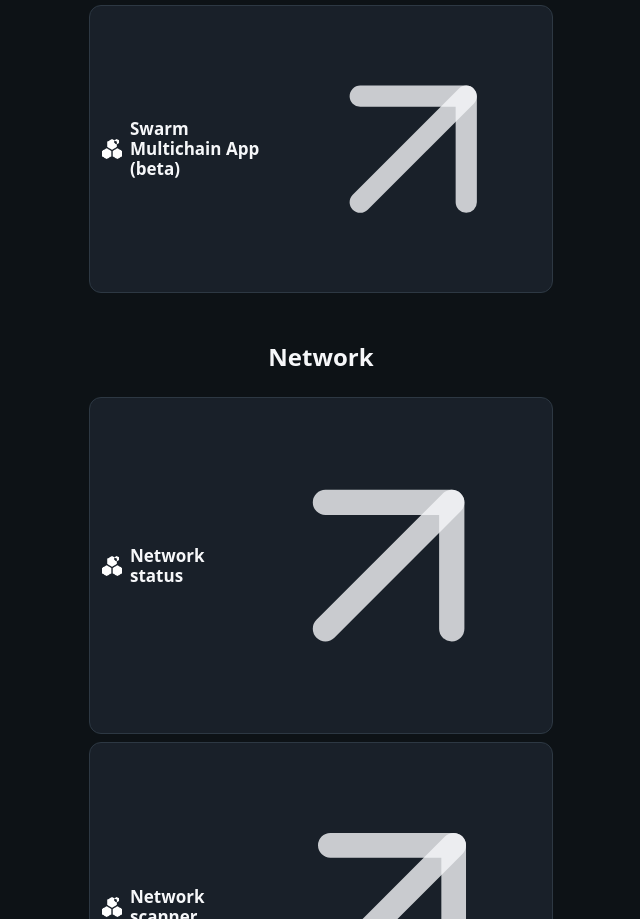
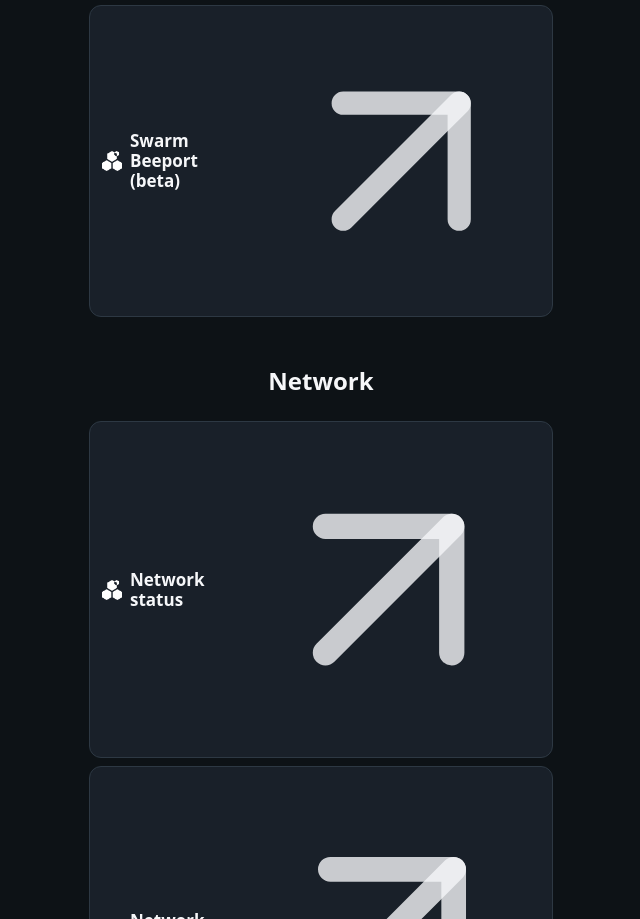
Before and after one commit to ethersphere/swarm-links, an Astro site: page / in a window 1280 px wide. Shown: the part 2891-3810 px from the top of the page, without its empty margins (319-959 px from the left). Built offline with nearby package versions, Linux system fonts and the light colour scheme; Astro itself is replaced by a stand-in of ours; a small style sheet from the web is missing.

Commit message:
update beeport name

```diff
--- a/src/pages/index.astro
+++ b/src/pages/index.astro
@@ -30,7 +30,7 @@
 
       <List title="Swarm Apps">
           <LinkCard title="Swarm Desktop App" image="/icons/swarm.png" href="https://desktop.ethswarm.org/" />
-          <LinkCard title="Swarm Multichain App (beta)" image="/icons/swarm.png" href="https://app.ethswarm.org/" />
+          <LinkCard title="Swarm Beeport (beta)" image="/icons/swarm.png" href="https://beeport.ethswarm.org/" />
       </List>
 
       <List title="Network">
```
